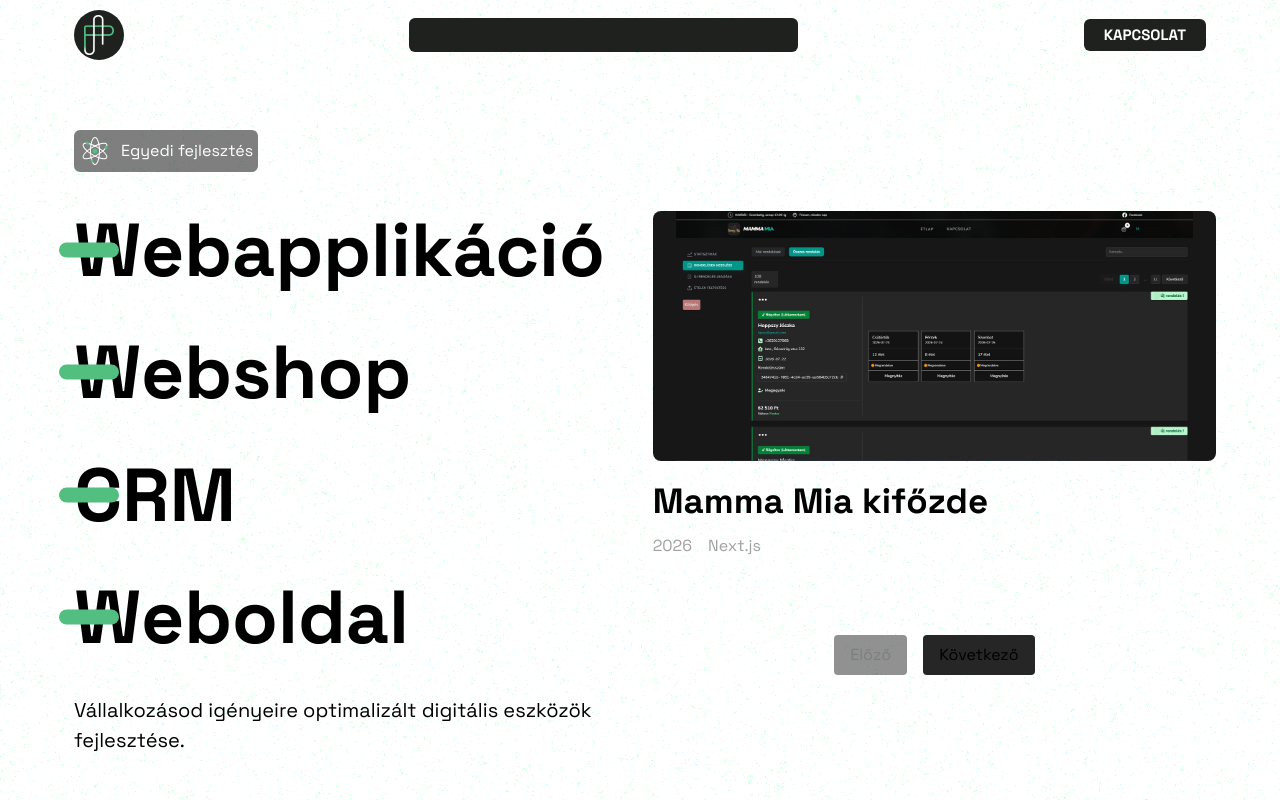
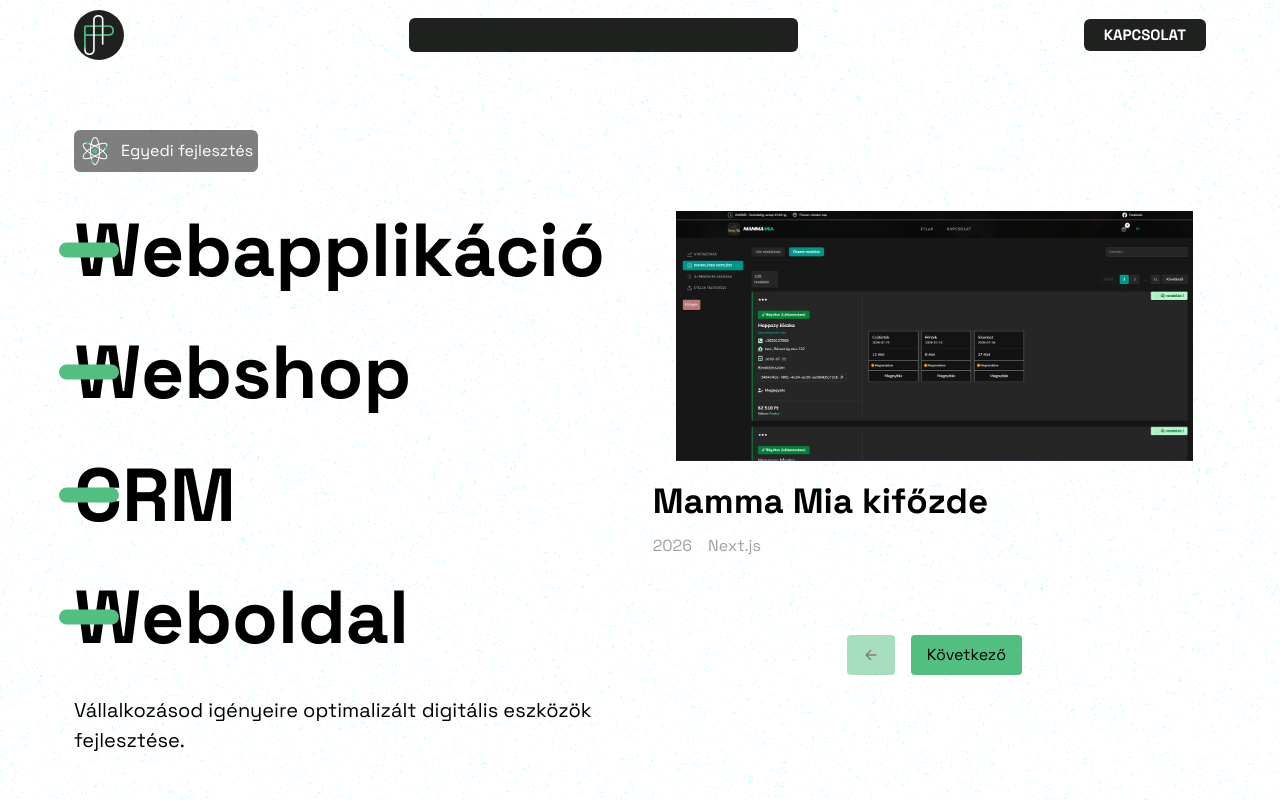
Before and after one commit to Quruzslo/PreferSite, a Next.js app: page / in a window 1280 px wide. Built offline with nearby package versions, Linux system fonts and the light colour scheme.

Commit message:
hero slider kép javítva

```diff
--- a/components/hero/referencies/referencies.tsx
+++ b/components/hero/referencies/referencies.tsx
@@ -1,6 +1,9 @@
 import refArray from "./refs";
 import Image from "next/image";
 import { useState } from "react";
+
+// ikonok------------
+import { IoArrowBack } from "react-icons/io5";
 
 export default function Referencies() {
   const [activeSlide, setActiveSlide] = useState(0);
@@ -37,7 +40,7 @@ export default function Referencies() {
               key={ref.id}
               className={`absolute top-0 left-0 w-full h-full flex flex-col transition-all duration-500 ease-in-out ${slideClass}`}
             >
-              <div className="relative w-full h-[250px] rounded-lg overflow-hidden mb-4 bg-neutral-900">
+              <div className="relative w-full h-[250px] rounded-lg overflow-hidden mb-4 ">
                 <Image
                   fill
                   alt={ref.title}
@@ -62,15 +65,15 @@ export default function Referencies() {
         <button
           onClick={handlePrev}
           disabled={activeSlide === 0}
-          className="px-4 py-2 bg-neutral-800 rounded disabled:opacity-50 disabled:cursor-not-allowed"
+          className="px-4 py-2 bg-green rounded disabled:opacity-50 disabled:cursor-not-allowed"
         >
-          Előző
+          <IoArrowBack />
         </button>
 
         <button
           onClick={handleNext}
           disabled={activeSlide === refArray.length - 1}
-          className="px-4 py-2 bg-neutral-800 rounded disabled:opacity-50 disabled:cursor-not-allowed"
+          className="px-4 py-2 bg-green rounded disabled:opacity-50 disabled:cursor-not-allowed"
         >
           Következő
         </button>
--- a/package.json
+++ b/package.json
@@ -13,7 +13,8 @@
     "motion": "^13.0.0",
     "next": "16.3.0",
     "react": "19.2.8",
-    "react-dom": "19.2.8"
+    "react-dom": "19.2.8",
+    "react-icons": "^5.7.0"
   },
   "devDependencies": {
     "@tailwindcss/postcss": "^4",
```
Also changed, not shown: 1 other file (tests, documents, lock files or other folders).
